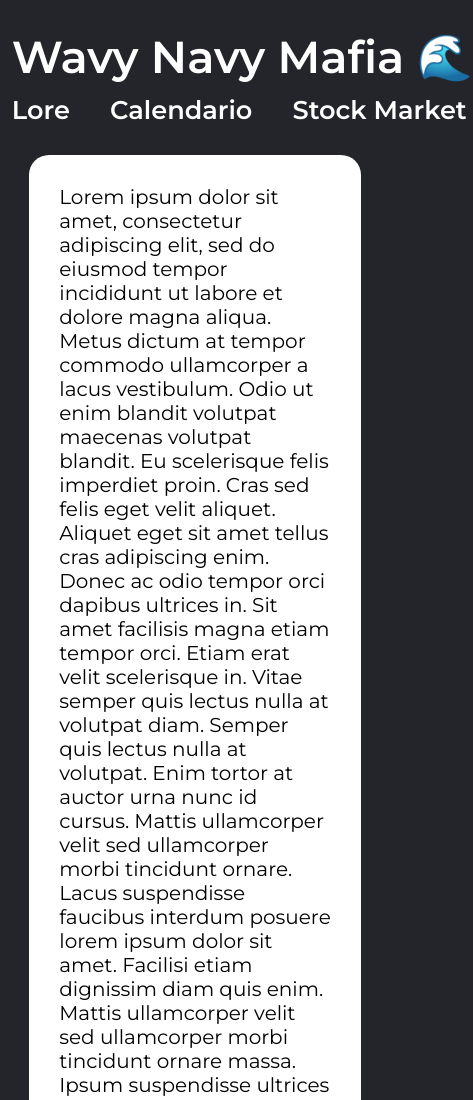
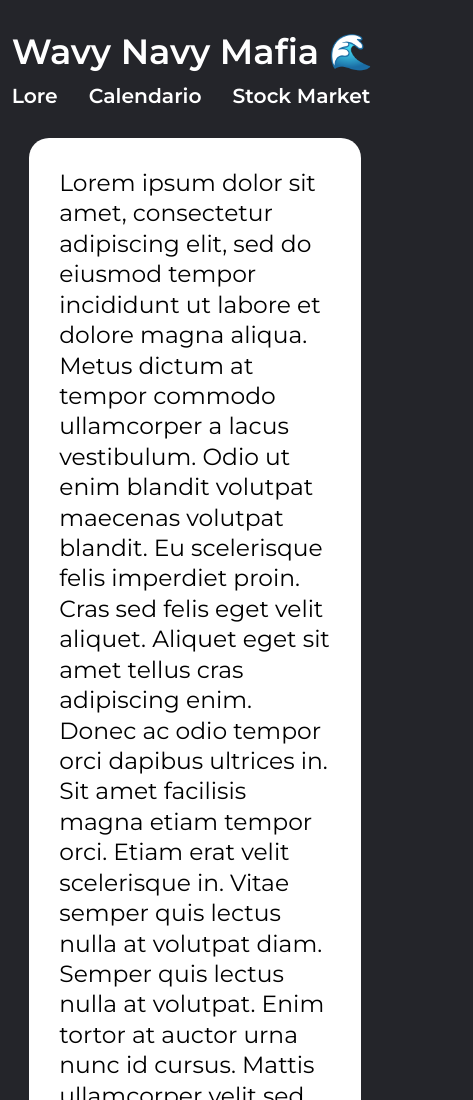
Before and after one commit to AndreaFracas/WavyNavyMafia.github.io, a plain HTML site: page lore.html in a window 390 px wide. Shown: the top 1100 px of the page, 473 px wide, since content can reach past the window. Drawn offline with Linux system fonts and the light colour scheme.

Commit message:
Add files via upload

```diff
--- a/header.css
+++ b/header.css
@@ -4,6 +4,8 @@ header {
     align-items: center;
     padding: 30px 3%;
     flex-wrap: wrap;
+    column-gap: 25px;
+    row-gap: 10px;
 }
 
 a {
@@ -13,18 +15,18 @@ a {
 
 .nav-links a {
     font-weight: 600;
-    font-size: 160%;
+    font-size: 25px;
 }
 
 .nav-links {
-    width: 455px;
+    width: 450px;
     display: flex;
     justify-content: space-between;
     flex-direction: row;
 }
 
 .Icon {
-    font-size: 280%;
+    font-size: 45px;
     font-weight: 600;
     white-space: nowrap;
 }
@@ -38,6 +40,25 @@ a {
 .left-header {
     align-items: center;
     justify-content: space-between;
-    margin-right: 30px;
-    margin-bottom: 10px;
+
 }
+
+@media only screen and (max-width: 768px) {
+
+    .header {
+        padding: 30px 3vw;
+    }
+
+    .Icon {
+        font-size: 9vw;
+    }
+
+    .nav-links {
+        width: 92vw;
+    }
+
+    .nav-links a {
+        font-weight: 600;
+        font-size: 5.2vw;
+    }
+}
--- a/lore.css
+++ b/lore.css
@@ -13,3 +13,10 @@
     padding: 30px 30px;
     margin: auto;
 }
+
+@media only screen and (max-width: 768px) {
+    .lore-text {
+        line-height: 7.8vw;
+        font-size: 6vw;
+    }
+}
```
